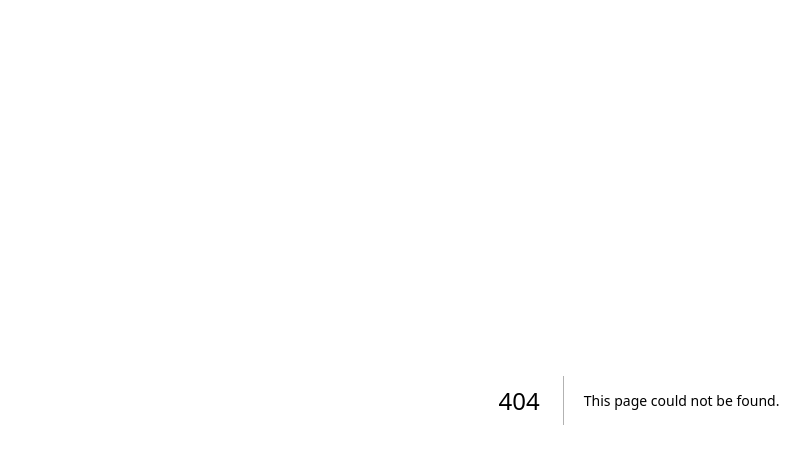
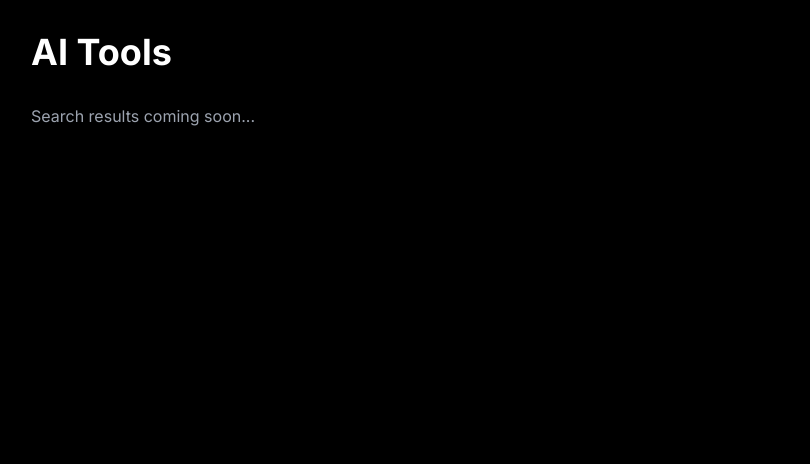
Before and after one commit to nathanMub/ai-tracker, a Next.js app: page /tools in a window 1280 px wide. Before the commit this address had no page. Shown: the top 464 px of the page, without its empty margins (1-811 px from the left). Built offline with nearby package versions, Linux system fonts and the light colour scheme.

Commit message:
Create page.tsx

```diff
--- /dev/null
+++ b/app/tools/page.tsx
@@ -0,0 +1,8 @@
+export default function ToolsPage() {
+  return (
+    <div className="min-h-screen bg-black text-white p-8">
+      <h1 className="text-4xl font-bold mb-8">AI Tools</h1>
+      <p className="text-gray-400">Search results coming soon...</p>
+    </div>
+  )
+}
```
